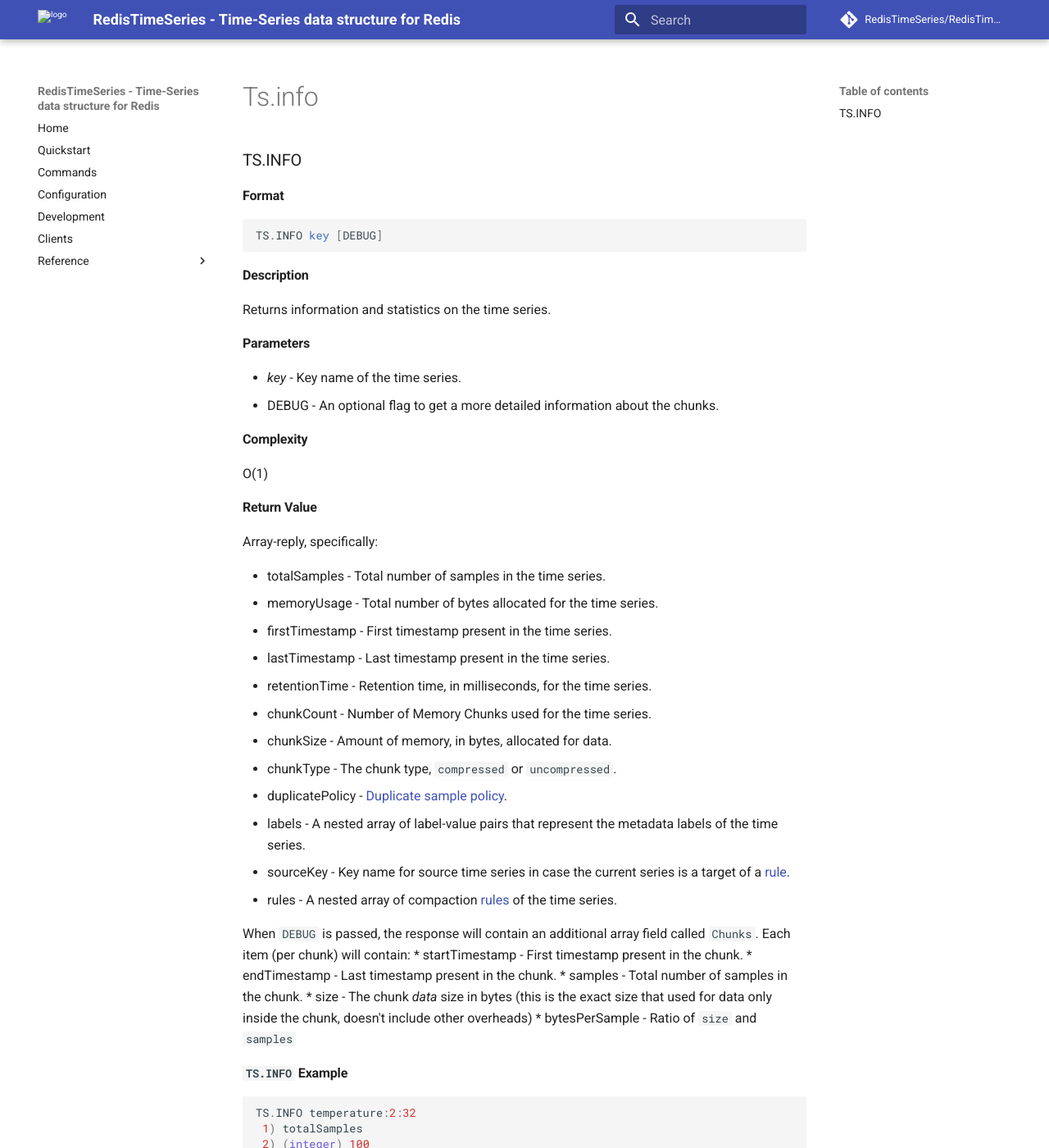
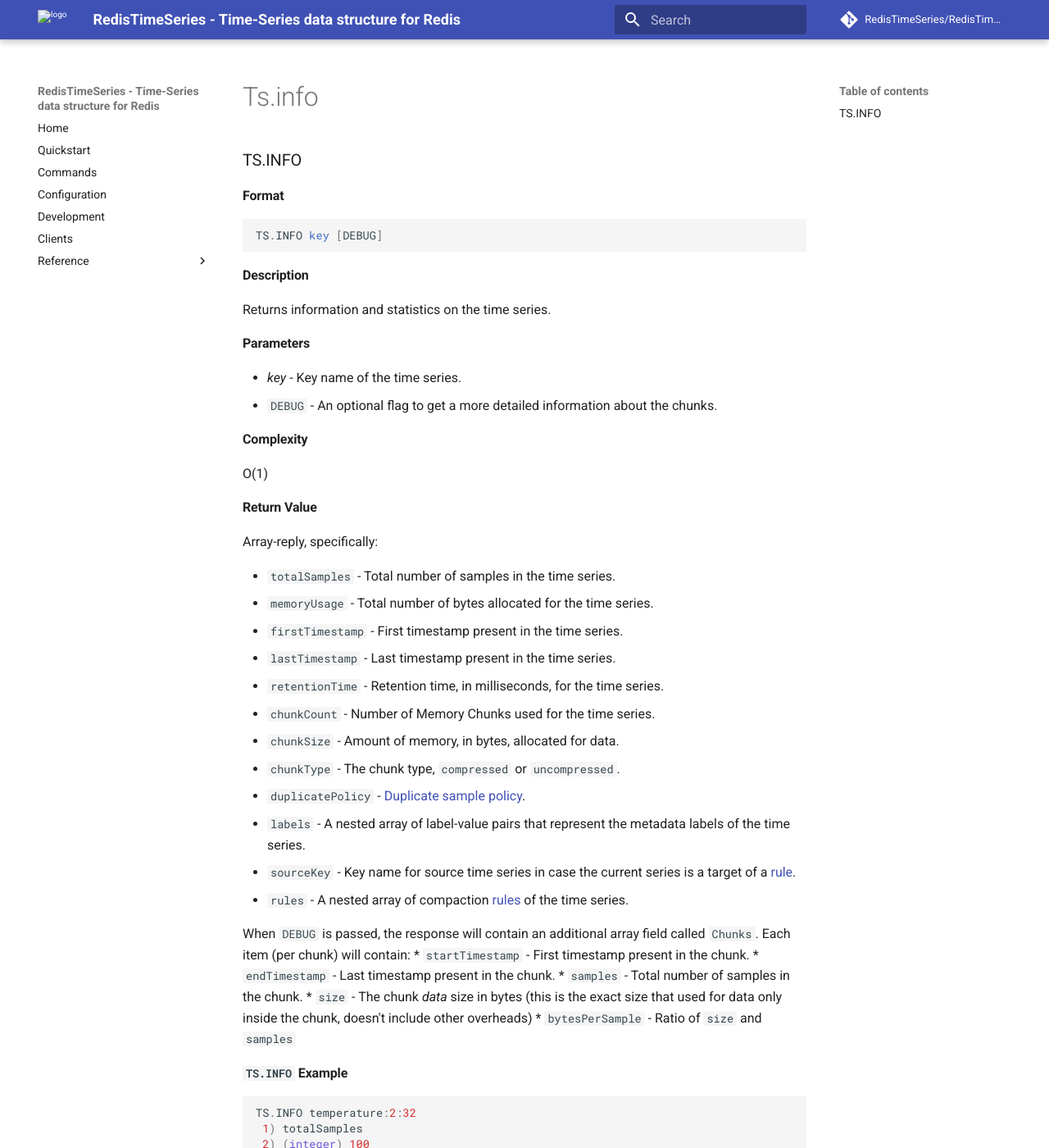
Before and after one commit to RedisTimeSeries/RedisTimeSeries, an MkDocs documentation site: the page built from docs/commands/ts.info.md, in a window 1280 px wide and 1400 px high. Shown: the whole window at 82% size. Built offline with MkDocs 1.6.1 and Material for MkDocs 9.7.7, drawn with Linux system fonts in a browser that asks for light colours; comment, search, counter and statistics services are not loaded.

Commit message:
Update ts.info.md

```diff
--- a/docs/commands/ts.info.md
+++ b/docs/commands/ts.info.md
@@ -12,7 +12,7 @@ Returns information and statistics on the time series.
 #### Parameters
 
 * _key_ - Key name of the time series.
-* DEBUG - An optional flag to get a more detailed information about the chunks.
+* `DEBUG` - An optional flag to get a more detailed information about the chunks.
 
 #### Complexity
 
@@ -22,27 +22,27 @@ O(1)
 
 Array-reply, specifically:
 
-* totalSamples - Total number of samples in the time series.
-* memoryUsage - Total number of bytes allocated for the time series.
-* firstTimestamp - First timestamp present in the time series.
-* lastTimestamp - Last timestamp present in the time series.
-* retentionTime - Retention time, in milliseconds, for the time series.
-* chunkCount - Number of Memory Chunks used for the time series.
-* chunkSize - Amount of memory, in bytes, allocated for data.
-* chunkType - The chunk type, `compressed` or `uncompressed`.
-* duplicatePolicy - [Duplicate sample policy](configuration.md#DUPLICATE_POLICY).
-* labels - A nested array of label-value pairs that represent the metadata labels of the time series.
-* sourceKey - Key name for source time series in case the current series is a target of a [rule](#tscreaterule).
-* rules - A nested array of compaction [rules](#tscreaterule) of the time series.
+* `totalSamples` - Total number of samples in the time series.
+* `memoryUsage` - Total number of bytes allocated for the time series.
+* `firstTimestamp` - First timestamp present in the time series.
+* `lastTimestamp` - Last timestamp present in the time series.
+* `retentionTime` - Retention time, in milliseconds, for the time series.
+* `chunkCount` - Number of Memory Chunks used for the time series.
+* `chunkSize` - Amount of memory, in bytes, allocated for data.
+* `chunkType` - The chunk type, `compressed` or `uncompressed`.
+* `duplicatePolicy` - [Duplicate sample policy](configuration.md#DUPLICATE_POLICY).
+* `labels` - A nested array of label-value pairs that represent the metadata labels of the time series.
+* `sourceKey` - Key name for source time series in case the current series is a target of a [rule](#tscreaterule).
+* `rules` - A nested array of compaction [rules](#tscreaterule) of the time series.
 
 When `DEBUG` is passed, the response will contain an additional array field called `Chunks`.
 Each item (per chunk) will contain:
-* startTimestamp - First timestamp present in the chunk.
-* endTimestamp - Last timestamp present in the chunk.
-* samples - Total number of samples in the chunk.
-* size - The chunk *data* size in bytes (this is the exact size that used for data only inside the chunk,
+* `startTimestamp` - First timestamp present in the chunk.
+* `endTimestamp` - Last timestamp present in the chunk.
+* `samples` - Total number of samples in the chunk.
+* `size` - The chunk *data* size in bytes (this is the exact size that used for data only inside the chunk,
   doesn't include other overheads)
-* bytesPerSample - Ratio of `size` and `samples`
+* `bytesPerSample` - Ratio of `size` and `samples`
 
 #### `TS.INFO` Example
 
```
